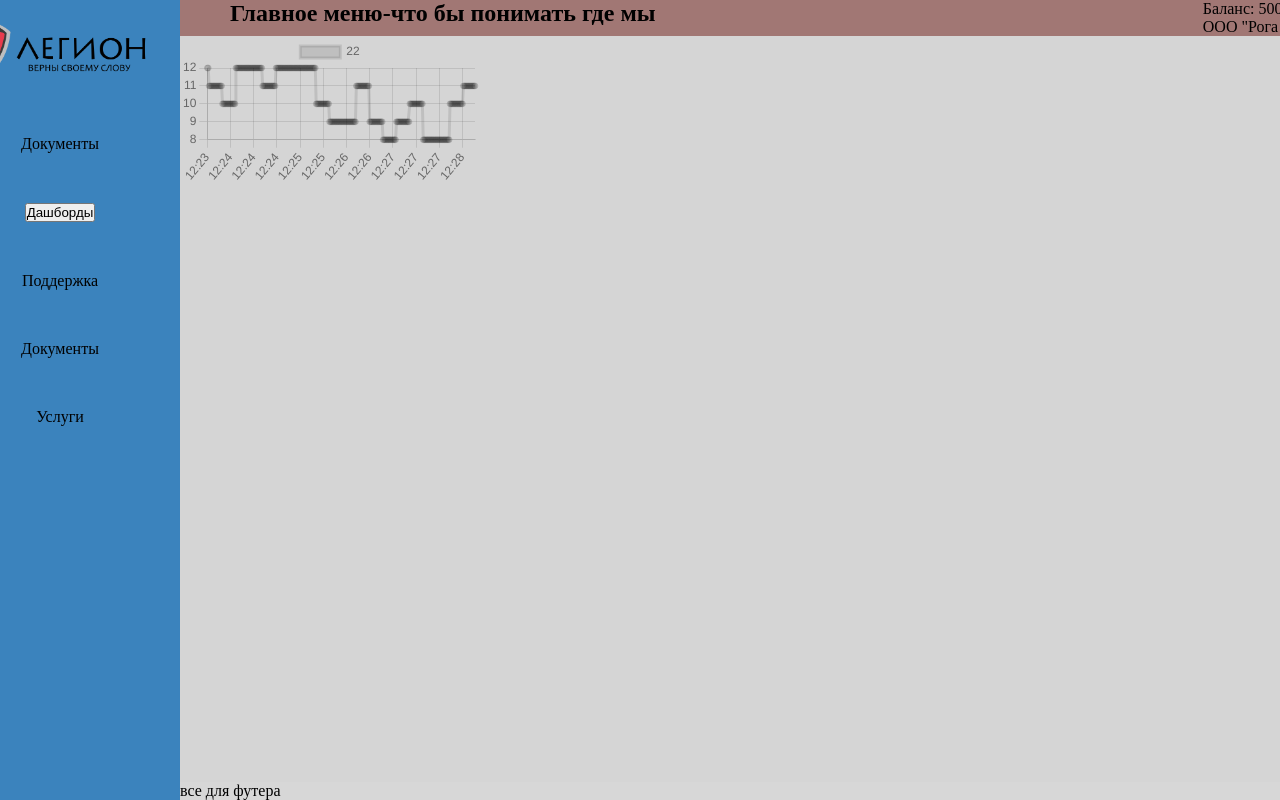
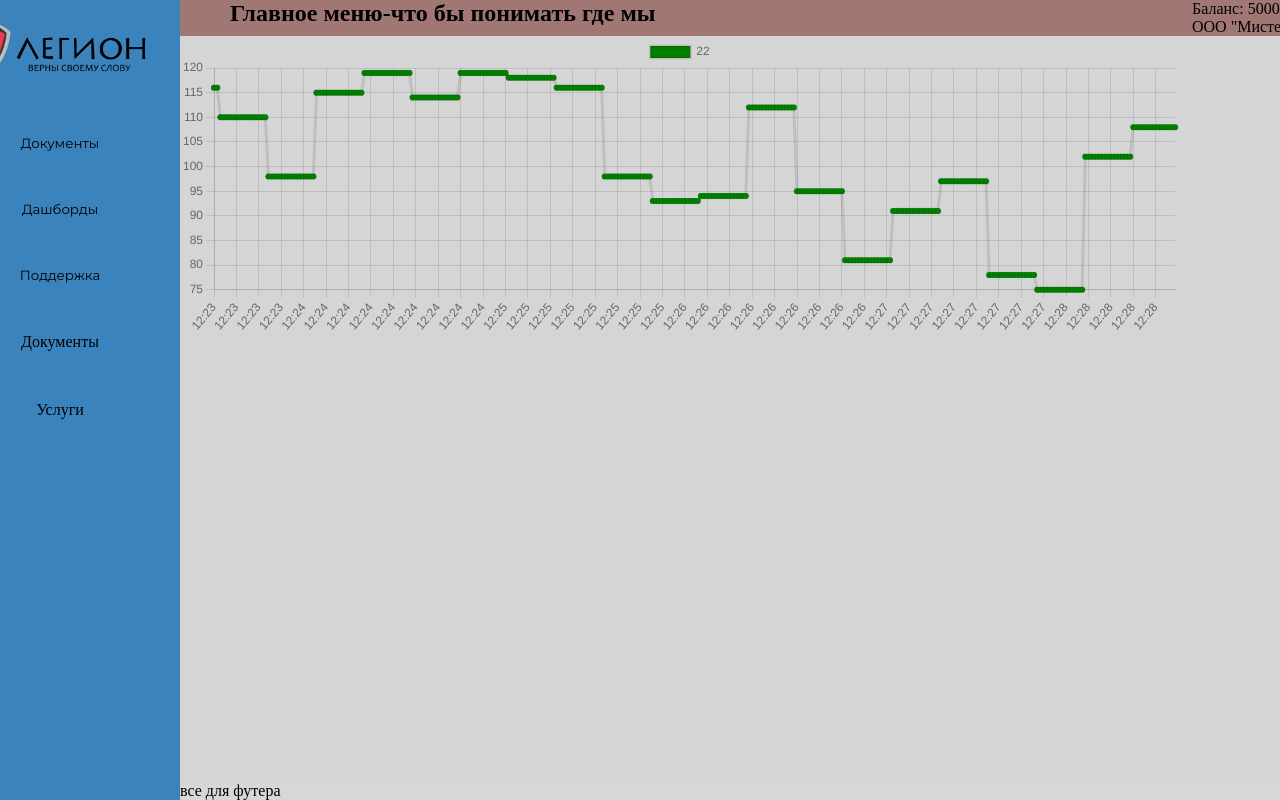
Before and after one commit to KirillMV/personal, a React (Create React App) app: page /home in a window 1280 px wide. Both pictures are taken after a click on the button "Дашборды". Shown: the top 800 px of the page. Built offline with nearby package versions, Linux system fonts and the light colour scheme.

Commit message:
dashboard

```diff
--- a/src/components/dachboards/dashboard.js
+++ b/src/components/dachboards/dashboard.js
@@ -1,29 +1,52 @@
 import { Chart as ChartJS, ArcElement, Tooltip, Legend } from "chart.js";
-import {CategoryScale,LineController,LineElement,PointElement,LinearScale,Title} from 'chart.js';
+import {
+  CategoryScale,
+  LineController,
+  LineElement,
+  PointElement,
+  LinearScale,
+  Title,
+} from "chart.js";
 import { Line } from "react-chartjs-2";
 import { data } from "./data";
 
 ChartJS.register(ArcElement, Tooltip, Legend);
-ChartJS.register(LineController, LineElement, PointElement, LinearScale, Title, CategoryScale);
+ChartJS.register(
+  LineController,
+  LineElement,
+  PointElement,
+  LinearScale,
+  Title,
+  CategoryScale
+);
 
 function Dashboard() {
-const info={
-  xInfo:[],
-  yInfo:[]
-}
-data.data.result[0].values.forEach(element => {
-  info.xInfo.push(`${(new Date(element[0]*1000)).getHours()}`+':'+`${(new Date(element[0]*1000)).getMinutes()}`)
-  info.yInfo.push(Math.round(element[1]*100))
+  const info = {
+    xInfo: [],
+    yInfo: [],
+
+  };
+  data.data.result[0].values.forEach((element) => {
+    info.xInfo.push(
+      `${new Date(element[0] * 1000).getHours()}` +
+        ":" +
+        `${new Date(element[0] * 1000).getMinutes()}`
+    );
+    info.yInfo.push(Math.round(element[1] * 1000));
   });
   console.log(info);
   return (
-
     <Line
+      type="line"
+      width={"1000px"}
+      height={"300px"}
       datasetIdKey="id"
+      options={{ title: { display: true } }}
       data={{
         labels: info.xInfo,
         datasets: [
           {
+            backgroundColor: "green",
             id: 1,
             label: "22",
             data: info.yInfo,
--- a/src/components/main_screens/main_screen.jsx
+++ b/src/components/main_screens/main_screen.jsx
@@ -26,9 +26,9 @@ function MainScreen() {
         <S.LeftMenu>
           <S.Logo src="./img/logo2.png" />
           <S.ModulBox>
-            <p id="documents" onClick={clicker} >Документы</p>
-            <button id="widget" onClick={clicker}>Дашборды </button>
-            <p id="support" onClick={clicker}>Поддержка</p>
+            <S.buttonLeft id="documents" onClick={clicker} >Документы</S.buttonLeft>
+            <S.buttonLeft  id="widget" onClick={clicker}>Дашборды </S.buttonLeft>
+            <S.buttonLeft  id="support" onClick={clicker}>Поддержка</S.buttonLeft>
             <p>Документы</p>
             <p>Услуги</p>
           </S.ModulBox>
@@ -38,7 +38,7 @@ function MainScreen() {
             <h2>Главное меню-что бы понимать где мы</h2>
             <div>
               <p>Баланс: 50000 рупиев</p>
-              <p>ООО "Рога и жопы"</p>
+              <p>ООО "МистерТвистер"</p>
             </div>
           </S.Header>
 
--- a/src/components/main_screens/main_screen_s.js
+++ b/src/components/main_screens/main_screen_s.js
@@ -60,3 +60,10 @@ export const Content = styled.div`
 export const Footer = styled.footer`
   background-color: #d7d7d7;
 `;
+
+
+export const buttonLeft = styled.button`
+  background-color: #3b83bd;
+  border:none;
+  font-family: 'Montserrat';
+`;
```
Lines whose indentation alone changed are shown as unchanged.
